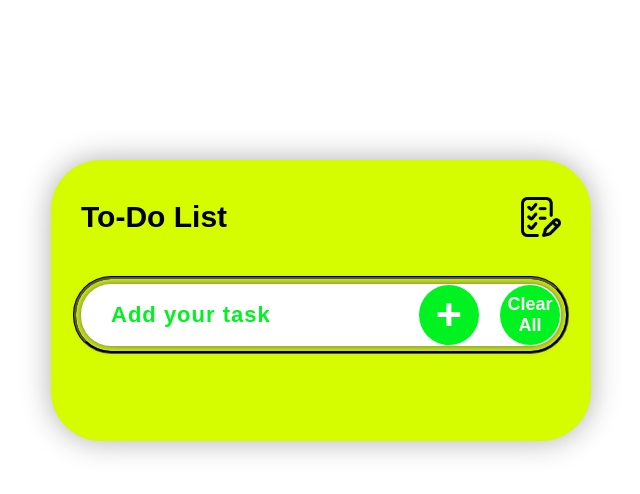
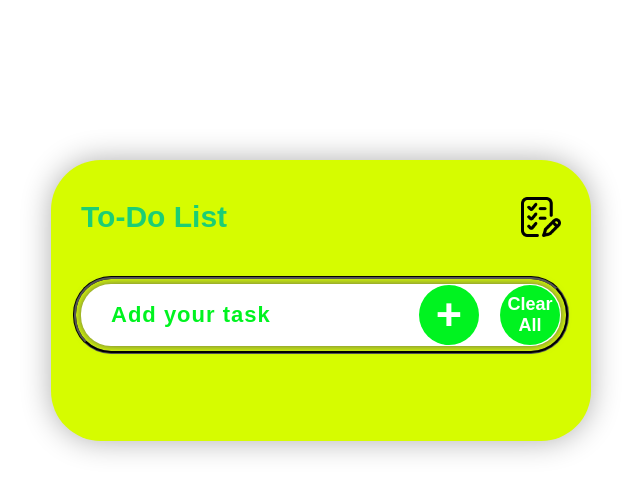
Before and after one commit to prottoydeep/TO-DO-List, a plain HTML site: page index.html in a window 1280 px wide. Shown: the whole page, without its empty margins (319-959 px from the left). Drawn offline with Linux system fonts and the light colour scheme.

Commit message:
Update style.css

```diff
--- a/style.css
+++ b/style.css
@@ -26,7 +26,7 @@
 }
 
 h2{
-    color:#000;
+    color:#1bce74;
     display: flex;
     align-items: center;
     margin-bottom: 50px;
```
